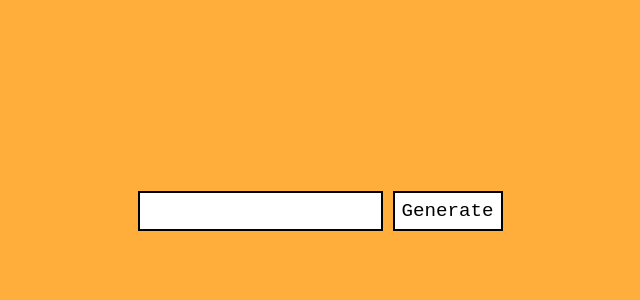
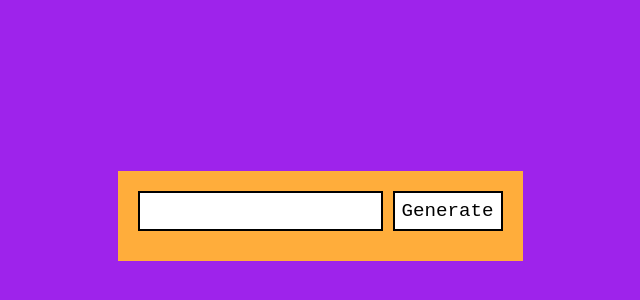
Before and after one commit to abdelhakezzitouni/QR-code-generator, a plain HTML site: page index.html in a window 1280 px wide. Shown: the part 184-484 px from the top of the page, without its empty margins (320-960 px from the left). Drawn offline with Linux system fonts and the light colour scheme.

Commit message:
Update style.css

```diff
--- a/style.css
+++ b/style.css
@@ -7,7 +7,7 @@
 body{
     width: 100vw;
     height: 100vh;
-    background-color: rgb(255, 173, 59);
+    background-color: rgb(158, 35, 235);
     display: flex;
     flex-direction: column;
     justify-content: center;
```
